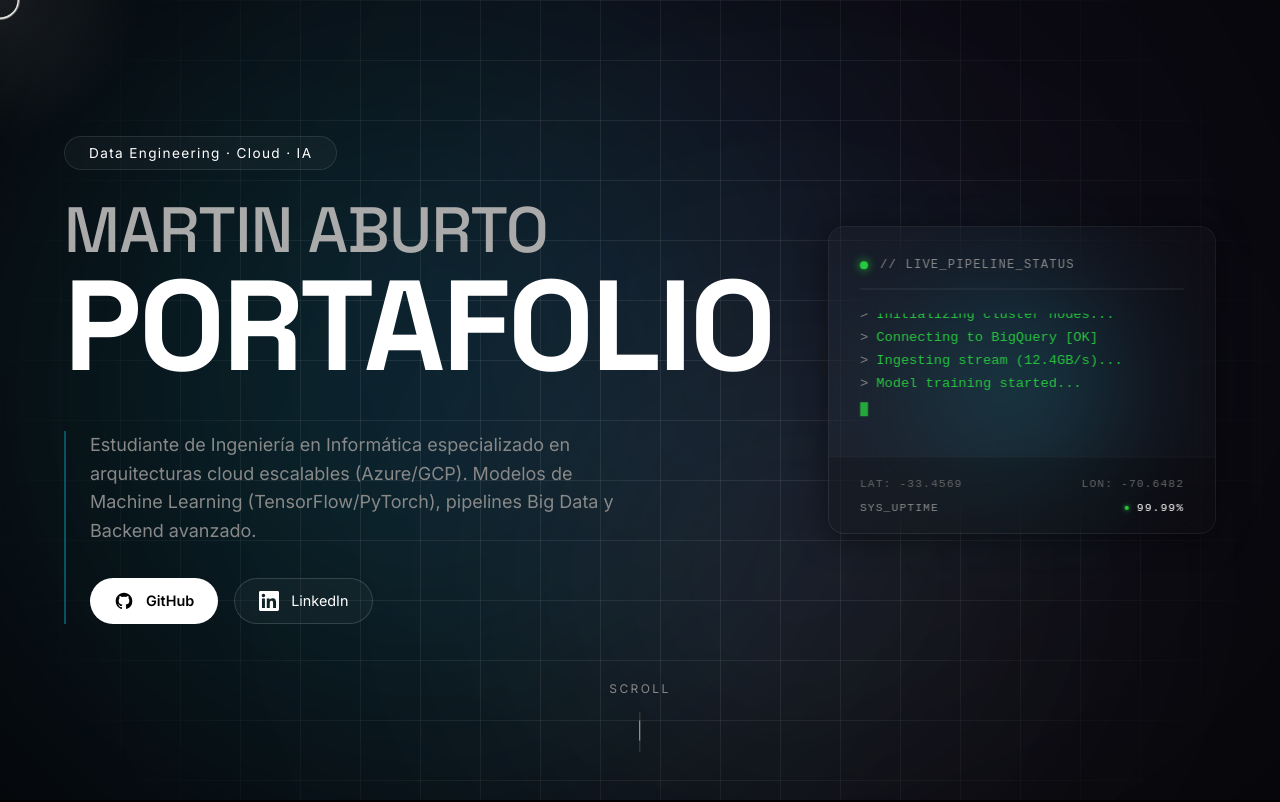
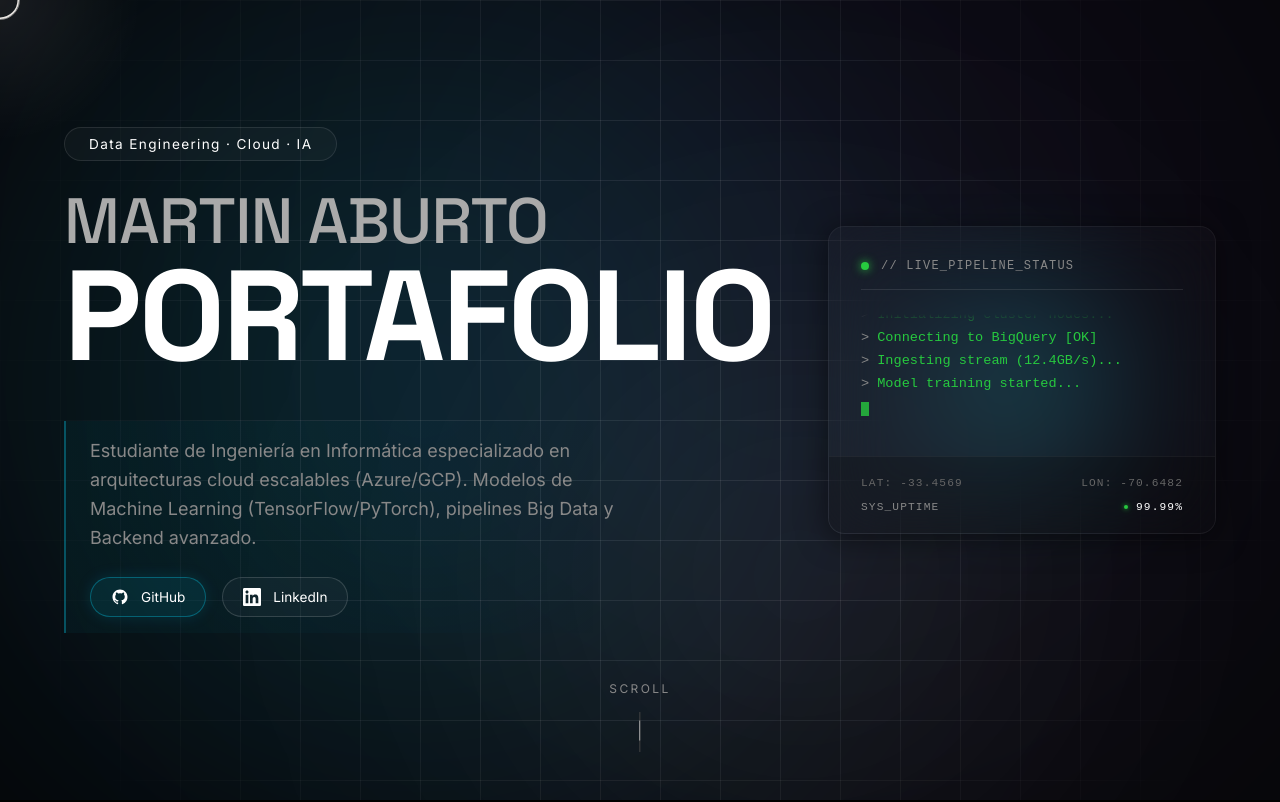
Before and after one commit to Tinxojrr/portafolio-personal, a React (Vite) app: page / in a window 1280 px wide. Shown: the top 802 px of the page. Built offline with nearby package versions, Linux system fonts and the light colour scheme.

Commit message:
UI Fixes: Glass buttons, grouped hero block, fixed terminal fade, fixed Chrome backdrop-filter bug

```diff
--- a/src/components/DataTerminal.tsx
+++ b/src/components/DataTerminal.tsx
@@ -50,6 +50,8 @@ export const DataTerminal = () => {
           gap: '0.5rem',
           height: '110px',
           position: 'relative',
+          maskImage: 'linear-gradient(to bottom, transparent 0%, black 15%, black 100%)',
+          WebkitMaskImage: 'linear-gradient(to bottom, transparent 0%, black 15%, black 100%)',
           overflow: 'hidden'
         }}>
           <div style={{ position: 'absolute', bottom: 0, width: '100%', display: 'flex', flexDirection: 'column', gap: '0.5rem', paddingBottom: '0.5rem' }}>
--- a/src/components/GlassPanel.tsx
+++ b/src/components/GlassPanel.tsx
@@ -57,10 +57,8 @@ export const GlassPanel = ({ children, tilt = 6, style, className = '' }: GlassP
       style={{
         ...style,
         position: 'relative',
-        transformStyle: 'preserve-3d',
         rotateX,
         rotateY,
-        perspective: 1500,
       }}
       initial={{ rotateX: 0, rotateY: 0 }}
       animate={{
--- a/src/components/Hero.tsx
+++ b/src/components/Hero.tsx
@@ -55,38 +55,40 @@ export const Hero = () => {
             style={{
               marginTop: '3rem',
               maxWidth: '550px',
-              paddingLeft: '1.5rem',
-              borderLeft: '2px solid rgba(6, 182, 212, 0.4)'
+              padding: '1rem 0 1rem 1.5rem',
+              borderLeft: '2px solid rgba(6, 182, 212, 0.4)',
+              background: 'linear-gradient(to right, rgba(6, 182, 212, 0.05) 0%, transparent 100%)'
             }}
           >
-            <p className="text-body" style={{ color: '#888' }}>
+            <p className="text-body" style={{ color: '#888', margin: 0 }}>
               Estudiante de Ingeniería en Informática especializado en arquitecturas cloud escalables (Azure/GCP).
               Modelos de Machine Learning (TensorFlow/PyTorch), pipelines Big Data y Backend avanzado.
             </p>
-            <div style={{ marginTop: '2rem', display: 'flex', gap: '1rem' }}>
-              {/* Botón Principal: GitHub */}
+            <div style={{ marginTop: '1.5rem', display: 'flex', gap: '1rem' }}>
+              {/* Botón Principal: GitHub (Glass con acento Cyan) */}
               <a href="https://github.com/Tinxojrr" target="_blank" rel="noreferrer" style={{
                 display: 'inline-flex', alignItems: 'center', gap: '0.75rem',
-                padding: '0.75rem 1.5rem', borderRadius: '9999px',
-                background: '#fff', color: '#000', textDecoration: 'none',
-                fontWeight: 600, fontSize: '0.9rem', transition: 'transform 0.2s',
-                fontFamily: 'Inter, sans-serif'
-              }} className="hover-target" onMouseOver={(e) => e.currentTarget.style.transform = 'scale(1.05)'} onMouseOut={(e) => e.currentTarget.style.transform = 'scale(1)'}>
-                <svg width="20" height="20" viewBox="0 0 24 24" fill="currentColor">
+                padding: '0.65rem 1.25rem', borderRadius: '9999px',
+                background: 'rgba(6, 182, 212, 0.1)', color: '#fff', border: '1px solid rgba(6, 182, 212, 0.4)', textDecoration: 'none',
+                fontWeight: 500, fontSize: '0.85rem', transition: 'all 0.2s',
+                fontFamily: 'Inter, sans-serif',
+                boxShadow: '0 0 15px rgba(6, 182, 212, 0.15)'
+              }} className="hover-target" onMouseOver={(e) => { e.currentTarget.style.background = 'rgba(6,182,212,0.2)'; e.currentTarget.style.transform = 'scale(1.05)'; }} onMouseOut={(e) => { e.currentTarget.style.background = 'rgba(6, 182, 212, 0.1)'; e.currentTarget.style.transform = 'scale(1)'; }}>
+                <svg width="18" height="18" viewBox="0 0 24 24" fill="currentColor">
                   <path fillRule="evenodd" clipRule="evenodd" d="M12 2C6.477 2 2 6.484 2 12.017c0 4.425 2.865 8.18 6.839 9.504.5.092.682-.217.682-.483 0-.237-.008-.868-.013-1.703-2.782.605-3.369-1.343-3.369-1.343-.454-1.158-1.11-1.466-1.11-1.466-.908-.62.069-.608.069-.608 1.003.07 1.531 1.032 1.531 1.032.892 1.53 2.341 1.088 2.91.832.092-.647.35-1.088.636-1.338-2.22-.253-4.555-1.113-4.555-4.951 0-1.093.39-1.988 1.029-2.688-.103-.253-.446-1.272.098-2.65 0 0 .84-.27 2.75 1.026A9.564 9.564 0 0112 6.844c.85.004 1.705.115 2.504.337 1.909-1.296 2.747-1.027 2.747-1.027.546 1.379.202 2.398.1 2.651.64.7 1.028 1.595 1.028 2.688 0 3.848-2.339 4.695-4.566 4.943.359.309.678.92.678 1.855 0 1.338-.012 2.419-.012 2.747 0 .268.18.58.688.482A10.019 10.019 0 0022 12.017C22 6.484 17.522 2 12 2z" />
                 </svg>
                 GitHub
               </a>
 
-              {/* Botón Secundario: LinkedIn */}
+              {/* Botón Secundario: LinkedIn (Glass neutro) */}
               <a href="https://www.linkedin.com/in/martín-aburto-méndez-369326291" target="_blank" rel="noreferrer" style={{
                 display: 'inline-flex', alignItems: 'center', gap: '0.75rem',
-                padding: '0.75rem 1.5rem', borderRadius: '9999px',
+                padding: '0.65rem 1.25rem', borderRadius: '9999px',
                 background: 'rgba(255,255,255,0.03)', color: '#fff', border: '1px solid rgba(255,255,255,0.15)', textDecoration: 'none',
-                fontWeight: 500, fontSize: '0.9rem', transition: 'all 0.2s',
+                fontWeight: 500, fontSize: '0.85rem', transition: 'all 0.2s',
                 fontFamily: 'Inter, sans-serif'
               }} className="hover-target" onMouseOver={(e) => { e.currentTarget.style.background = 'rgba(255,255,255,0.1)'; e.currentTarget.style.transform = 'scale(1.05)'; }} onMouseOut={(e) => { e.currentTarget.style.background = 'rgba(255,255,255,0.03)'; e.currentTarget.style.transform = 'scale(1)'; }}>
-                <svg width="20" height="20" viewBox="0 0 24 24" fill="currentColor">
+                <svg width="18" height="18" viewBox="0 0 24 24" fill="currentColor">
                   <path d="M20.447 20.452h-3.554v-5.569c0-1.328-.027-3.037-1.852-3.037-1.853 0-2.136 1.445-2.136 2.939v5.667H9.351V9h3.414v1.561h.046c.477-.9 1.637-1.85 3.37-1.85 3.601 0 4.267 2.37 4.267 5.455v6.286zM5.337 7.433c-1.144 0-2.063-.926-2.063-2.065 0-1.138.92-2.063 2.063-2.063 1.14 0 2.064.925 2.064 2.063 0 1.139-.925 2.065-2.064 2.065zm1.782 13.019H3.555V9h3.564v11.452zM22.225 0H1.771C.792 0 0 .774 0 1.729v20.542C0 23.227.792 24 1.771 24h20.451C23.2 24 24 23.227 24 22.271V1.729C24 .774 23.2 0 22.222 0h.003z"/>
                 </svg>
                 LinkedIn
```
